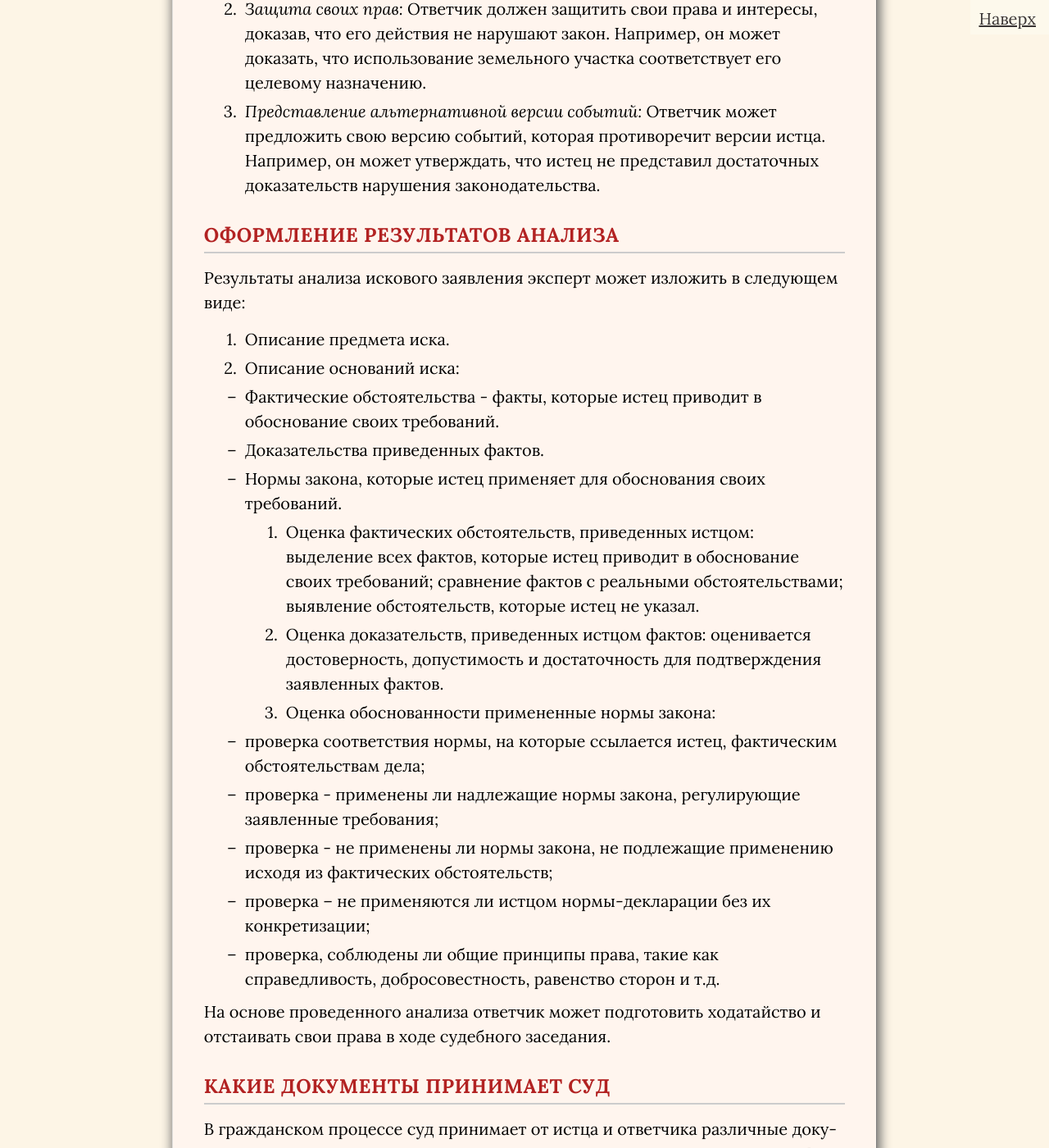
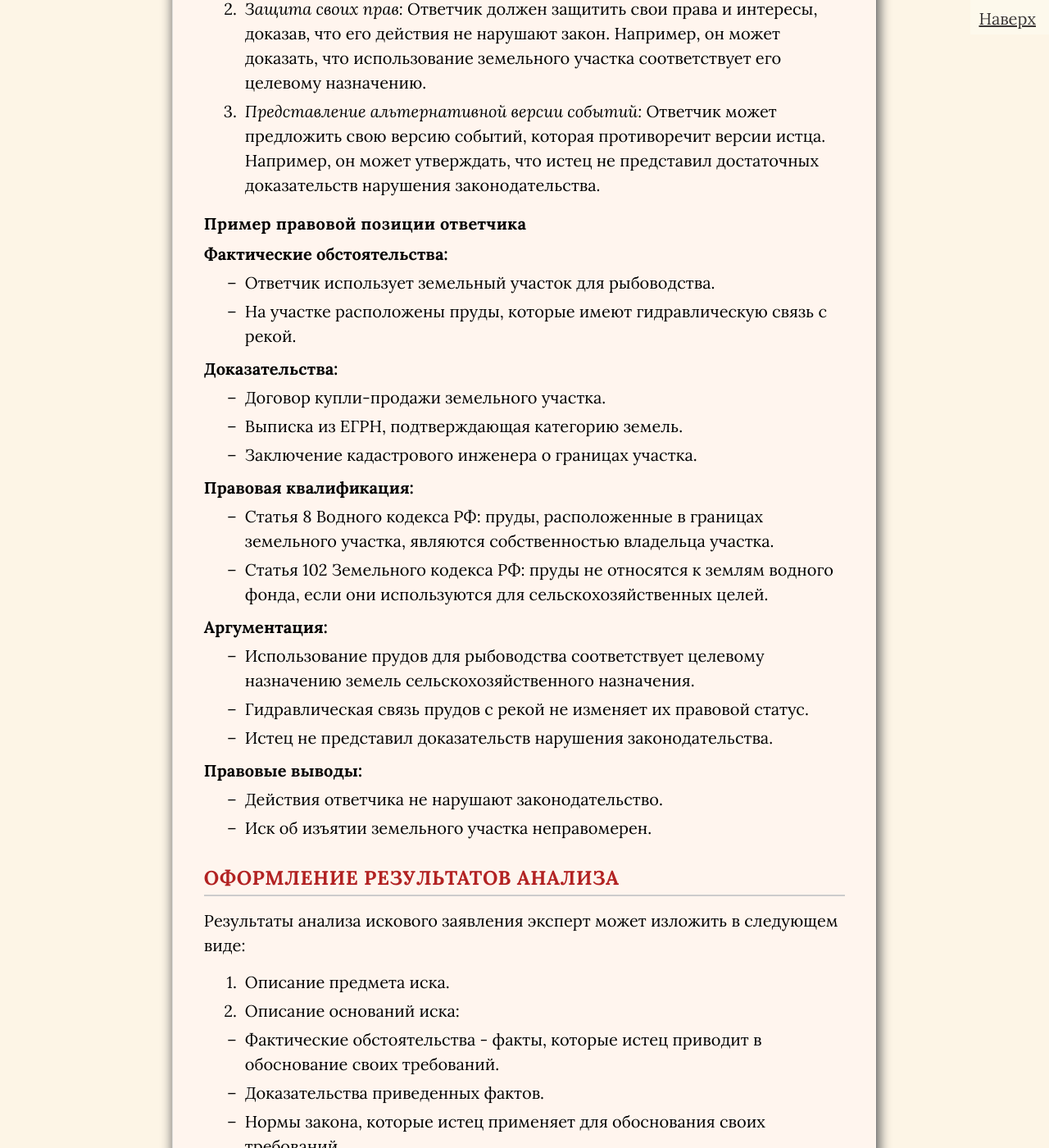
Before and after one commit to SergSi/land-use-art, a Jekyll site: the page built from _posts/2025-03-09-isk.md, in a window 1280 px wide and 1400 px high, scrolled down 3484 px. Shown: the whole window at 82% size. Built offline with Jekyll 4.4.1, drawn with Linux system fonts in a browser that asks for light colours; some web fonts are replaced.

Commit message:
Update 2025-03-09-isk.md

```diff
--- a/_posts/2025-03-09-isk.md
+++ b/_posts/2025-03-09-isk.md
@@ -59,6 +59,35 @@ class: methods
    Ответчик должен защитить свои права и интересы, доказав, что его действия не нарушают закон. Например, он может доказать, что использование земельного участка соответствует его целевому назначению.
 3. *Представление альтернативной версии событий:*
    Ответчик может предложить свою версию событий, которая противоречит версии истца. Например, он может утверждать, что истец не представил достаточных доказательств нарушения законодательства.
+
+#### Пример правовой позиции ответчика
+
+**Фактические обстоятельства:**
+
+- Ответчик использует земельный участок для рыбоводства.
+- На участке расположены пруды, которые имеют гидравлическую связь с рекой.
+
+**Доказательства:**
+
+- Договор купли-продажи земельного участка.
+- Выписка из ЕГРН, подтверждающая категорию земель.
+- Заключение кадастрового инженера о границах участка.
+
+**Правовая квалификация:**
+
+- Статья 8 Водного кодекса РФ: пруды, расположенные в границах земельного участка, являются собственностью владельца участка.
+- Статья 102 Земельного кодекса РФ: пруды не относятся к землям водного фонда, если они используются для сельскохозяйственных целей.
+
+**Аргументация:**
+
+- Использование прудов для рыбоводства соответствует целевому назначению земель сельскохозяйственного назначения.
+- Гидравлическая связь прудов с рекой не изменяет их правовой статус.
+- Истец не представил доказательств нарушения законодательства.
+
+**Правовые выводы:**
+
+- Действия ответчика не нарушают законодательство.
+- Иск об изъятии земельного участка неправомерен.
 
 ## Оформление результатов анализа
 
```
